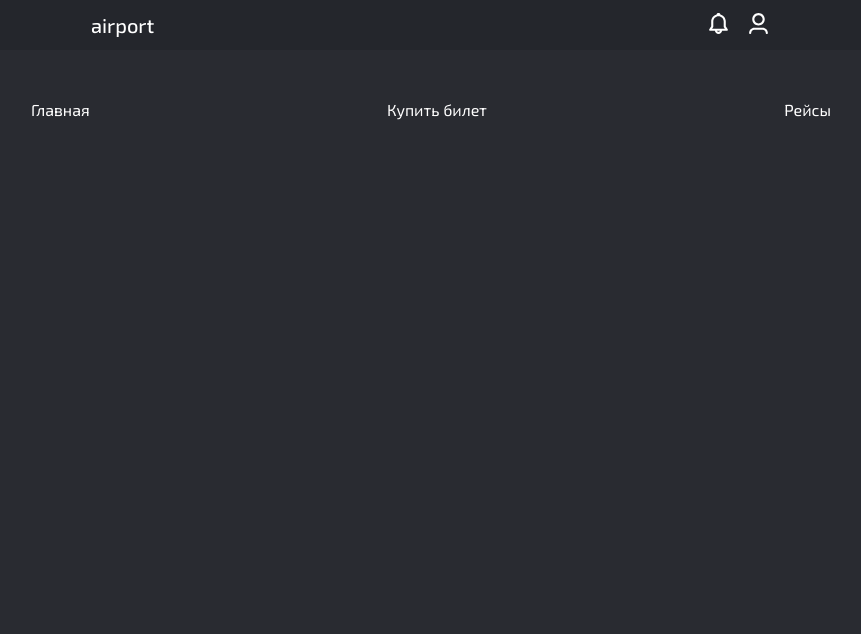
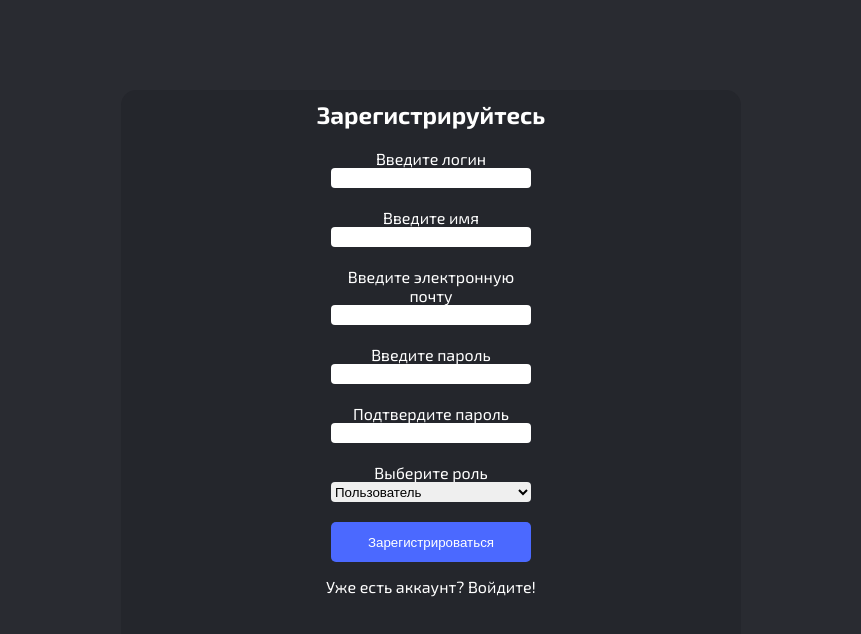
Before and after one commit to ArtemSilin1/AirportAppClient, a React (Create React App) app: page / in a window 1280 px wide. Shown: the top 634 px of the page, without its empty margins (209-1070 px from the left). Built offline with nearby package versions, Linux system fonts and the light colour scheme.

Commit message:
added auth route

```diff
--- a/src/App.css
+++ b/src/App.css
@@ -1,3 +1,19 @@
+.auth_background {
+  width: 100%;
+  height: 100vh;
+  display: flex;
+  justify-content: center;
+  align-items: center;
+}
+.auth_container {
+  width: 600px;
+  height: 600px;
+  background-color: var(--dark-grey);
+  border-radius: 15px;
+  padding: 10px;
+  text-align: center;
+}
+
 header {
   width: 100%;
   height: 50px;
@@ -26,5 +42,44 @@ header {
 }
 .user_nav_bar {
   width: 800px;
-  margin: 50px auto;
+  margin: 20px auto;
+  background-color: var(--dark-grey);
+  padding: 20px;
+  border-radius: 20px;
 }
+.nav_bar_item {
+  border-radius: 5px;
+  padding: 5px;
+}
+.nav_bar_item.active {
+  background-color: var(--button-color);
+}
+.form_input_container {
+  width: 200px;
+  /* margin: 0 auto; */
+  margin: 20px auto;
+
+}
+.auth_input {
+  border-radius: 4px;
+  border: none;
+  height: 20px;
+}
+.auth_button {
+  background-color: var(--button-color);
+  cursor: pointer;
+  border: none;
+  border-radius: 5px;
+  color: #FFF;
+  width: 200px;
+  height: 40px;
+  margin-bottom: 15px;
+  transition: background-color .2s ease;
+}
+.auth_button:hover {
+  background-color: var(--hover-button-color);
+  transition: background-color .2s ease;
+}
+.change_auth {
+  cursor: pointer;
+}
--- a/src/App.js
+++ b/src/App.js
@@ -1,9 +1,14 @@
 import './App.css';
 import './icons/icons.css';
+import {Link, Route, Routes, useLocation} from "react-router-dom";
 
-import {Link, Route, Routes} from "react-router-dom";
+import Auth from './components/Auth';
 
 function App() {
+
+  let location = useLocation()
+
+  if (localStorage.getItem("air_port_token")) {
     return (
       <div className="App">
         <header>
@@ -22,12 +27,20 @@ function App() {
         </header>
 
         <ul className='user_nav_bar space_between'>
-        <li className='nav_bar_item'>Главная</li>
+          <li className={`nav_bar_item ${location.pathname === '/' ? 'active' : ''}`}>
+            <Link to='/'>Главная</Link>
+          </li>
           <li className='nav_bar_item'>Купить билет</li>
           <li className='nav_bar_item'>Рейсы</li>
         </ul>
       </div>
     );
   }
+  else {
+    return (
+      <Auth />
+    );
+  }
+}
 
 export default App;
--- a/src/components/Auth.js
+++ b/src/components/Auth.js
@@ -1,6 +1,180 @@
+import React, { useState } from "react";
+
+import hashPassword from '../internal/HashPassword';
+
 function Auth() {
+   const [isLogin, setIsLogin] = useState(false)
+   const [formData, setFormData] = useState({
+      username: "",
+      name: "",
+      password: "",
+      email: "",
+      userRole: "",
+      confirmPassword: ""
+   })
+
+   const validateForm = () => {
+      const { name, password } = formData;
+
+      if (!isLogin) {
+         if (!/^[a-zA-Zа-яА-ЯёЁ\s]+$/.test(name)) {
+            return 'Имя должно содержать только буквы.';
+         }
+         if (password.length < 6) {
+            return 'Пароль должен содержать более 6 символов.';
+         }
+      } else {
+         if (password.length < 6) {
+            return 'Пароль должен содержать более 6 символов.';
+         }
+      }
+      return '';
+   }
+
+   const handleChange = (e) => {
+      const { name, value } = e.target;
+      setFormData({ ...formData, [name]: value })
+   }
+
+   const handleSubmit = async (e) => {
+      e.preventDefault();
+      const validationError = validateForm()
+      if (validationError) {
+         alert(validationError)
+      } else {
+         if (!isLogin && formData.password !== formData.confirmPassword) {
+            alert("пароли не совпадают")
+            return
+         }
+         const url = isLogin ? "http://localhost:8081/users/login" : "http://localhost:8081/users/registration";
+
+         let hashedPassword = hashPassword(formData.password)
+
+         try {
+            const response = await fetch(url, {
+               method: "POST",
+               headers: {
+                  "Content-Type": "application/json",
+               },
+               body: JSON.stringify({
+                  username: formData.username,
+                  name: formData.name,
+                  password: String(hashedPassword),
+                  email: formData.email,
+
+               }),
+            })
+
+            const data = await response.json();
+            if (response.ok) {
+               localStorage.setItem("air_port_token", data.token)
+               window.location.reload()
+            } else {
+               alert(data.message)
+            }
+         } catch (error) {
+            alert('Ошибка при отправке формы', false)
+         }
+      }
+   }
+
    return (
-      <div></div>
+      <div className="auth_background">
+         <div className="auth_container">
+            <h2>{isLogin ? 'Войдите в аккаунт' : 'Зарегистрируйтесь'}</h2>
+
+            <form onSubmit={handleSubmit}>
+               <div className="form_input_container dir_column">
+                  <label>Введите логин</label>
+                  <input
+                     className="auth_input"
+                     name="username"
+                     type="text"
+                     value={formData.username}
+                     onChange={handleChange}
+                     required
+                  />
+               </div>
+
+               {!isLogin && (
+                  <div className="form_input_container dir_column">
+                     <label>Введите имя</label>
+                     <input
+                        className="auth_input"
+                        name="name"
+                        type="text"
+                        value={formData.name}
+                        onChange={handleChange}
+                        required
+                     />
+                  </div>
+               )}
+
+               {!isLogin && (
+                  <div className="form_input_container dir_column">
+                     <label>Введите электронную почту</label>
+                     <input
+                        className="auth_input"
+                        name="email"
+                        type="email"
+                        value={formData.email}
+                        onChange={handleChange}
+                        required
+                     />
+                  </div>
+               )}
+
+               <div className="form_input_container dir_column">
+                  <label>Введите пароль</label>
+                  <input
+                     className="auth_input"
+                     name="password"
+                     type="password"
+                     value={formData.password}
+                     onChange={handleChange}
+                     required
+                  />
+               </div>
+
+               {!isLogin && (
+                  <div className="form_input_container dir_column">
+                     <label>Подтвердите пароль</label>
+                     <input
+                        className="auth_input"
+                        name="confirmPassword"
+                        type="password"
+                        value={formData.confirmPassword}
+                        onChange={handleChange}
+                        required
+                     />
+                  </div>
+               )}
+
+               {!isLogin && (
+                  <div className="form_input_container dir_column">
+                     <legend>Выберите роль</legend>
+                        <select
+                           name='userRole'
+                           className='auth_input'
+                           value={formData.userRole}
+                           onChange={handleChange}
+                        >
+                           <option value={false}>Пользователь</option>
+                           <option value={true}>Сотрудник</option>
+                        </select>
+                  </div>
+               )}
+
+               <button type="submit" className="auth_button">
+                  {isLogin ? 'Войти' : 'Зарегистрироваться'}
+               </button>
+            </form>
+
+            <p className="change_auth" onClick={() => setIsLogin(!isLogin)}>
+               {isLogin ? 'Нет аккаунта? Зарегистрируйтесь!' : 'Уже есть аккаунт? Войдите!'}
+            </p>
+         </div>
+      </div>
    )
 }
 
--- a/src/index.css
+++ b/src/index.css
@@ -3,7 +3,7 @@
   --dark-grey: #24262C;
   --deep-dark-grey: #1C1D22;
   --button-color: #4B69FF;
-  --hover-button-color: #435ee3;
+  --hover-button-color: #3d56d1;
 }
 
 *, *::after, *::before {
@@ -15,6 +15,7 @@ body {
   font-family: "Exo 2", sans-serif;
   background-color: var(--light-grey);
   color: #fff;
+  overflow: hidden;
 }
 
 a {
@@ -33,3 +34,9 @@ ul {
   justify-content: space-between;
   align-items: center;
 }
+
+.dir_column {
+  display: flex;
+  flex-direction: column;
+  justify-content: center;
+}
--- /dev/null
+++ b/src/internal/HashPassword.js
@@ -0,0 +1,14 @@
+async function hashPassword(password) {
+   const encoder = new TextEncoder()
+   const data = encoder.encode(password)
+   const hashBuffer = await crypto.subtle.digest('SHA-256', data)
+   const hashArray = Array.from(new Uint8Array(hashBuffer))
+
+   const hashString = hashArray
+     .map(b => b.toString(16).padStart(2, '0'))
+     .join('')
+
+   return hashString
+}
+
+export default hashPassword
```
Lines whose indentation alone changed are shown as unchanged.
